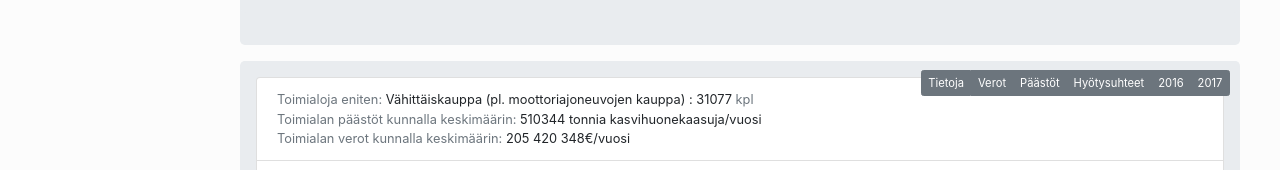
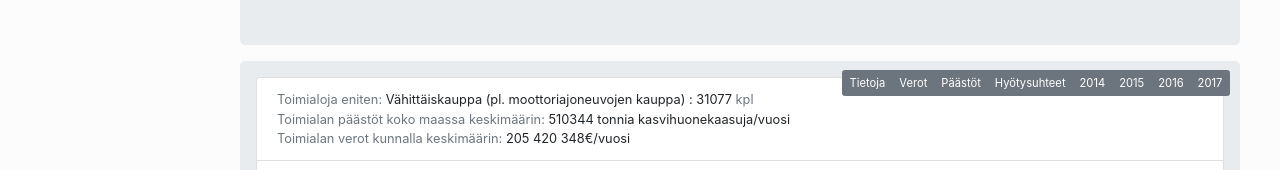
Before and after one commit to vornit/ryhmatyo, a React (Create React App) app in the folder tklaskuri/: page / in a window 1280 px wide. Shown: the part 782-952 px from the top of the page. Built offline with nearby package versions, Linux system fonts and the light colour scheme.

Commit message:
jotaki saatana

```diff
--- a/tklaskuri/src/index.js
+++ b/tklaskuri/src/index.js
@@ -420,12 +420,20 @@ const Paikkakunnat = () => {
   const [vuosi, setVuosi] = useState(3)
   const setToVuosi = (value) => setVuosi(value)
 
-  const vaihdaVuosi = () => {
+  const vaihda2017 = () => {
+    setToVuosi(3)
+  }
+
+  const vaihda2016 = () => {
     setToVuosi(2)
   }
 
-  const vaihdaVuosi2 = () => {
+  const vaihda2015 = () => {
     setToVuosi(1)
+  }
+
+  const vaihda2014 = () => {
+    setToVuosi(0)
   }
 
 
@@ -629,6 +637,7 @@ const Paikkakunnat = () => {
   var monesko2 = 1
   var lista = []
   var tulostus
+  var kuntaVaiMaa = "kunnassa"
 
   //console.log(toimiAlatJarj)
 
@@ -646,6 +655,9 @@ const Paikkakunnat = () => {
 
     for (let i = 0; i < lkmJarj.length; i++) {
 
+      if (counter == 0) kuntaVaiMaa = "koko maassa"
+      else kuntaVaiMaa = "kunnassa"
+
       if (lkmJarj[i].paastot >= 0) {
         paastotTulostus = lkmJarj[i].paastot.toFixed(0) + " tonnia kasvihuonekaasuja/vuosi"
       }
@@ -659,7 +671,7 @@ const Paikkakunnat = () => {
 
       lista.push(<li class="list-group-item">
         <small class="text-muted">Toimialoja {monesko} eniten: </small> {tulostus}<small class="text-muted"> kpl</small>
-        <br></br> <small class="text-muted">Toimialan päästöt kunnalla keskimäärin: </small>{paastotTulostus}
+    <br></br> <small class="text-muted">Toimialan päästöt {kuntaVaiMaa} keskimäärin: </small>{paastotTulostus}
         <br></br> <small class="text-muted">Toimialan verot kunnalla keskimäärin: </small>{lukupilkuilla(lkmJarj[i].verot.toFixed(0)) + "€/vuosi"}
       </li>)
 
@@ -739,6 +751,9 @@ const Paikkakunnat = () => {
 
     for (let i = 0; i < verotJarj.length; i++) {
 
+      if (counter == 0) kuntaVaiMaa = "koko maassa"
+      else kuntaVaiMaa = "kunnassa"
+
       if (verotJarj[i].paastot >= 0) {
         paastotTulostus = verotJarj[i].paastot.toFixed(0) + " tonnia kasvihuonekaasuja/vuosi"
       }
@@ -752,8 +767,8 @@ const Paikkakunnat = () => {
 
       lista.push(<li class="list-group-item">
         <small class="text-muted">Veroja {monesko} eniten: </small> {tulostus}
-        <br></br> <small class="text-muted">Toimialan lkm kunnalla: </small>{verotJarj[i].lkm + " kpl"}
-        <br></br> <small class="text-muted">Toimialan päästöt kunnalla keskimäärin: </small>{paastotTulostus}
+        <br></br> <small class="text-muted">Toimialan lkm {kuntaVaiMaa}: </small>{verotJarj[i].lkm + " kpl"}
+        <br></br> <small class="text-muted">Toimialan päästöt {kuntaVaiMaa} keskimäärin: </small>{paastotTulostus}
       </li>)
 
       monesko2++
@@ -782,6 +797,9 @@ const Paikkakunnat = () => {
 
     for (let i = 0; i < paastotJarj.length; i++) {
 
+      if (counter == 0) kuntaVaiMaa = "koko maassa"
+      else kuntaVaiMaa = "kunnassa"
+
       if (!isNaN(paastotJarj[i].paastot)) {
         paastotTulostus = paastotJarj[i].paastot.toFixed(0) + " tonnia kasvihuonekaasuja/vuosi"
       }
@@ -795,8 +813,8 @@ const Paikkakunnat = () => {
 
       lista.push(<li class="list-group-item">
         <small class="text-muted">Veroja {monesko} eniten: </small> {tulostus}
-        <br></br> <small class="text-muted">Toimialan lkm kunnalla: </small>{paastotJarj[i].lkm + " kpl"}
-        <br></br> <small class="text-muted">Toimialan päästöt kunnalla keskimäärin: </small>{paastotTulostus}
+        <br></br> <small class="text-muted">Toimialan lkm {kuntaVaiMaa}: </small>{paastotJarj[i].lkm + " kpl"}
+        <br></br> <small class="text-muted">Toimialan päästöt {kuntaVaiMaa} keskimäärin: </small>{paastotTulostus}
       </li>)
 
       monesko2++
@@ -860,6 +878,7 @@ const Paikkakunnat = () => {
 
                 <ul class="list-group">
 
+
                   <li class="list-group-item"><small class="text-muted">Veronalaiset tulot keskimäärin: </small> {veronalaisetTulotKeskimaarin[counter]}<small class="text-muted"> €/vuosi </small> </li>
                   <li class="list-group-item"><small class="text-muted">Ansiotulot keskimäärin: </small> {ansioTulotKeskimaarin[counter]}<small class="text-muted"> €/vuosi </small></li>
                   <li class="list-group-item"><small class="text-muted">Verot yhteensä keskimäärin: </small> {verotYhteensaKeskimaarin[counter]}<small class="text-muted"> €/vuosi </small></li>
@@ -892,8 +911,10 @@ const Paikkakunnat = () => {
                 <button type="button" className="btn btn-secondary" aria-pressed="true" onClick={toPage('verot')}>Verot</button>
                 <button type="button" className="btn btn-secondary" aria-pressed="true" onClick={toPage('paastot')}>Päästöt</button>
                 <button type="button" className="btn btn-secondary" aria-pressed="true" onClick={toPage('suhdeluku')}>Hyötysuhteet</button>
-                <button type="button" className="btn btn-secondary" aria-pressed="true" onClick={vaihdaVuosi}>2016</button>
-                <button type="button" className="btn btn-secondary" aria-pressed="true" onClick={vaihdaVuosi2}>2017</button>
+                <button type="button" className="btn btn-secondary" aria-pressed="true" onClick={vaihda2014}>2014</button>
+                <button type="button" className="btn btn-secondary" aria-pressed="true" onClick={vaihda2015}>2015</button>
+                <button type="button" className="btn btn-secondary" aria-pressed="true" onClick={vaihda2016}>2016</button>
+                <button type="button" className="btn btn-secondary" aria-pressed="true" onClick={vaihda2017}>2017</button>
               </div>
 
               <div class="oikeala">
```
